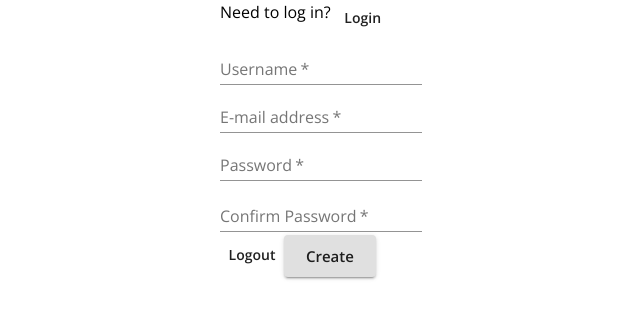
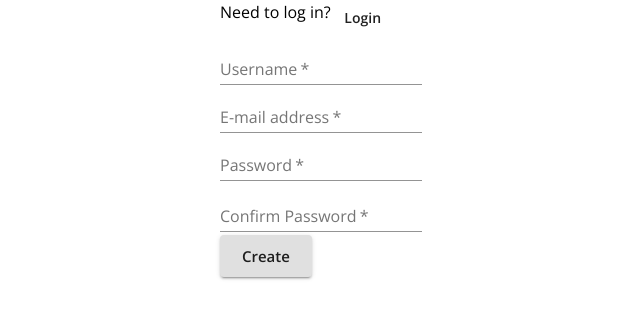
Before and after one commit to ruturajgole/Assessment-Chat-Application-, a React (Create React App) app in the folder client/: page / in a window 1280 px wide. Shown: the top 318 px of the page, without its empty margins (319-959 px from the left). Built offline with nearby package versions, Linux system fonts and the light colour scheme; no server answers.

Commit message:
Remove Logout Button

```diff
--- a/client/src/Signup.js
+++ b/client/src/Signup.js
@@ -98,7 +98,6 @@ const Signup = ({ user, register }) => {
                 </FormHelperText>
               </FormControl>
             </Grid>
-            <Button hidden>Logout</Button>
             <Button type="submit" variant="contained" size="large">
               Create
             </Button>
```
